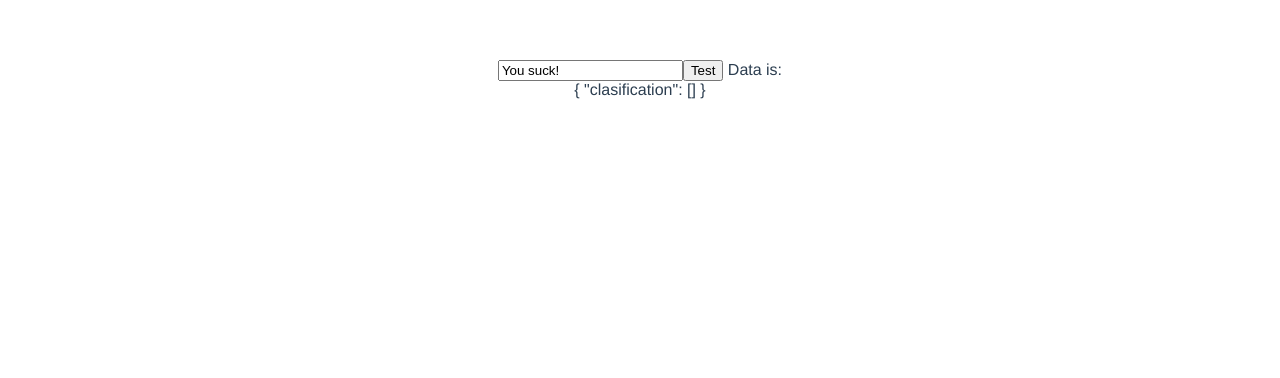
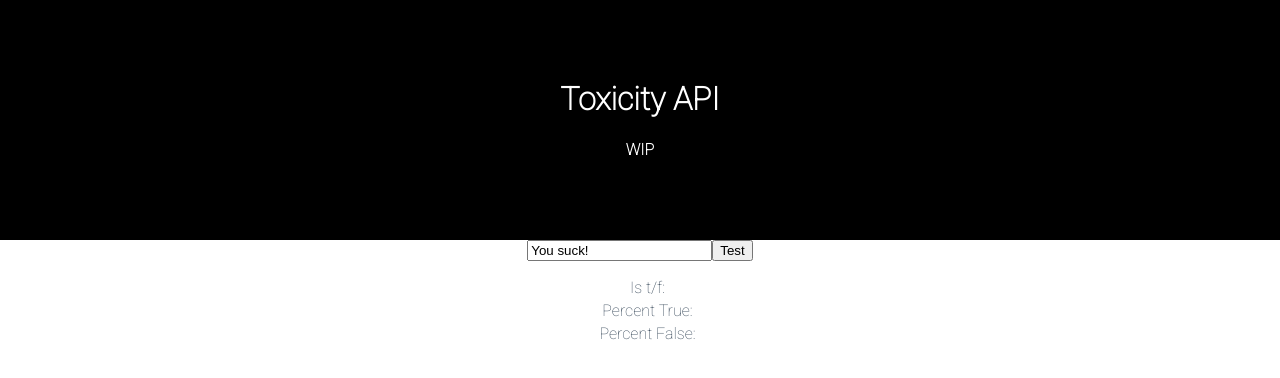
Before and after one commit to Scotsoo/cloudflare-tensorflow-toxicity, a Vue app in the folder frontend/: page / in a window 1280 px wide. Shown: the top 378 px of the page. Built offline with nearby package versions, Linux system fonts and the light colour scheme.

Commit message:
fix cors + update frontend slightly

```diff
--- a/frontend/index.html
+++ b/frontend/index.html
@@ -3,6 +3,9 @@
   <head>
     <meta charset="UTF-8" />
     <link rel="icon" href="/favicon.ico" />
+    <link rel="preconnect" href="https://fonts.googleapis.com">
+<link rel="preconnect" href="https://fonts.gstatic.com" crossorigin>
+<link href="https://fonts.googleapis.com/css2?family=Roboto:wght@100&display=swap" rel="stylesheet">
     <meta name="viewport" content="width=device-width, initial-scale=1.0" />
     <title>Vite App</title>
   </head>
--- a/frontend/src/App.vue
+++ b/frontend/src/App.vue
@@ -1,3 +1,58 @@
+<template>
+  <!-- <img alt="Vue logo" src="./assets/logo.png" /> -->
+  <div>
+    <div class="header">
+      <div class="vertical-center">
+        <h1>Toxicity API</h1>
+        <h4>WIP</h4>
+      </div>
+    </div>
+    <div class="centered">
+      <input v-model="message"/>
+      <button @click="doPost">Test</button>
+      <table>
+        <thead>
+          <td></td>
+          <td v-for="clasification in data.clasification" :key="clasification.label">
+            {{getLabel(clasification.label)}}
+          </td>
+        </thead>
+        <tbody>
+          <tr>
+            <td>
+              Is t/f:
+            </td>
+            <td v-for="clasification in data.clasification" :key="`${clasification.label}-row`">
+              {{clasification.results[0].match}}
+            </td>
+          </tr>
+          <tr>
+            <td>
+              Percent True:
+            </td>
+            <td v-for="clasification in data.clasification" :key="`${clasification.label}-t`">
+              {{clasification.results[0].probabilities[1] * 100}}
+            </td>
+          </tr>
+          <tr>
+            <td>
+              Percent False:
+            </td>
+            <td v-for="clasification in data.clasification" :key="`${clasification.label}-f`">
+              {{clasification.results[0].probabilities[0] * 100}}
+            </td>
+          </tr>
+        </tbody>
+      </table>
+    </div>
+    <!-- <div v-for="clasification in data.clasification" :key="clasification.label">
+      <h3>{{getLabel(clasification.label)}}</h3>
+      <span>{{clasification.results}}</span>
+    </div>
+    Data is: <br/>
+    {{data}} -->
+  </div>
+</template>
 <script lang="ts">
 import { Ref, ref } from 'vue'
 
@@ -12,7 +67,24 @@ export default {
     }> = ref({
       clasification: []
     })
+    const labelMap: {
+      [key: string]: string
+    } = {
+      'identity_attack': 'Identity Attack',
+      'insult': 'Insult',
+      'obscene': 'Obscene',
+      'severe_toxicity': 'Severe Toxicity',
+      'sexual_explicit': 'Sexually Explicit',
+      'threat': 'Threat',
+      'toxicity': 'Toxicity'
+    }
     let message: string = 'You suck!'
+    function getLabel (val: string) {
+      if (labelMap[val] === undefined) {
+        return val
+      }
+      return labelMap[val]
+    }
     async function doPost () {
       const d = await axios.post<{}>('https://toxicity.scotsoo.me/', {
         // @ts-ignore
@@ -24,34 +96,49 @@ export default {
     }
     return {
       data, doPost,
-      message
+      message, labelMap, getLabel
     }
   }
 }
 
 </script>
 
-<template>
-  <!-- <img alt="Vue logo" src="./assets/logo.png" /> -->
-  <div>
-    <input v-model="message"/>
-    <button @click="doPost">Test</button>
-    <div v-for="clasification in data.clasification" :key="clasification.label">
-      <h3>{{clasification.label}}</h3>
-      <span>{{clasification.results}}</span>
-    </div>
-    Data is: <br/>
-    {{data}}
-  </div>
-</template>
 
 <style>
+body {
+  margin: 0;
+  padding: 0;
+  text-align: center;
+}
+.vertical-center {
+  margin: 0;
+  position: absolute;
+  top: 50%;
+  -ms-transform: translateY(-50%);
+  transform: translateY(-50%);
+  text-align: center;
+  width: 100%;
+}
+table {
+  margin-left: auto;
+  margin-right: auto;
+  padding-top: 10px;
+}
+td {
+  padding-left: 1rem;
+}
 #app {
-  font-family: Avenir, Helvetica, Arial, sans-serif;
+  font-family: 'Roboto', sans-serif;
   -webkit-font-smoothing: antialiased;
   -moz-osx-font-smoothing: grayscale;
   text-align: center;
   color: #2c3e50;
-  margin-top: 60px;
+}
+.header {
+  color: white;
+  position: relative;
+  background-color: black;
+  width: 100%;
+  height: 30vh;
 }
 </style>
```
Also changed, not shown: frontend/src/components/HelloWorld.vue (deleted, +0 -52 lines), 1 other file (tests, documents, lock files or other folders).
